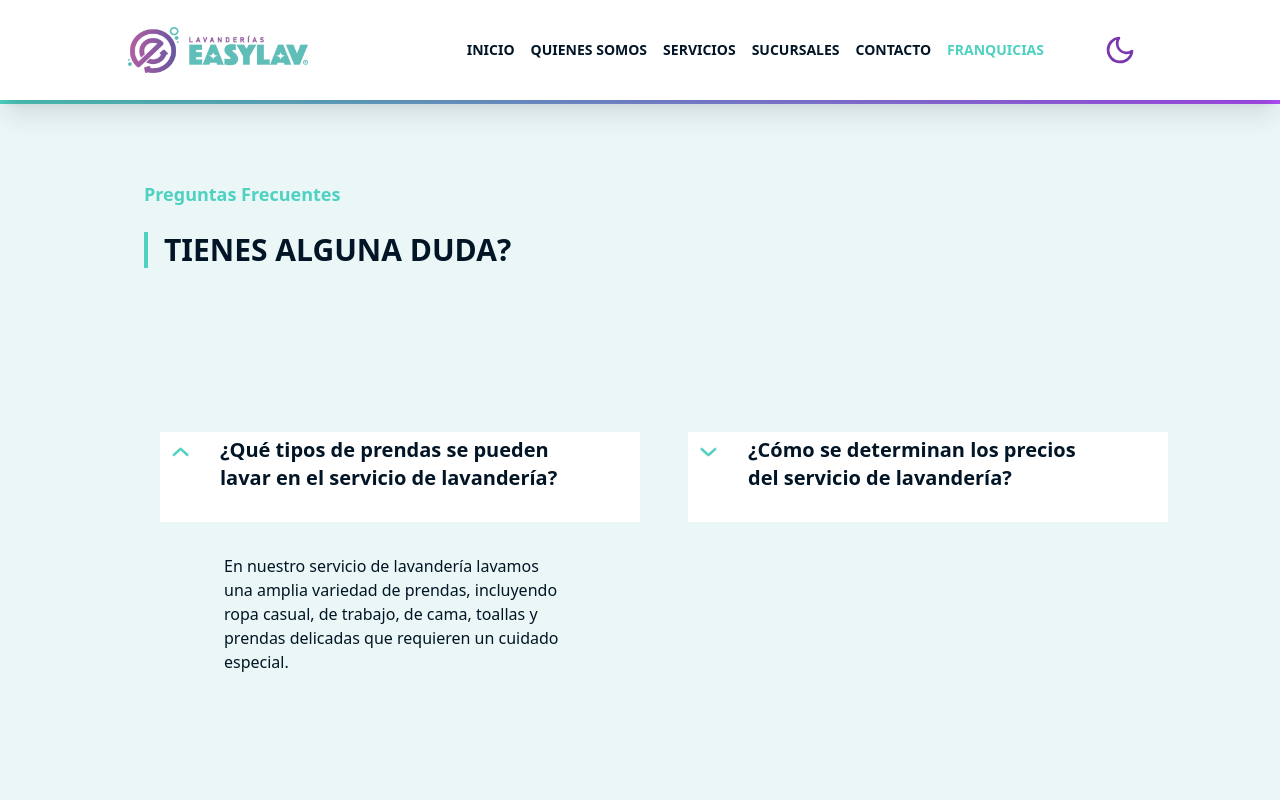
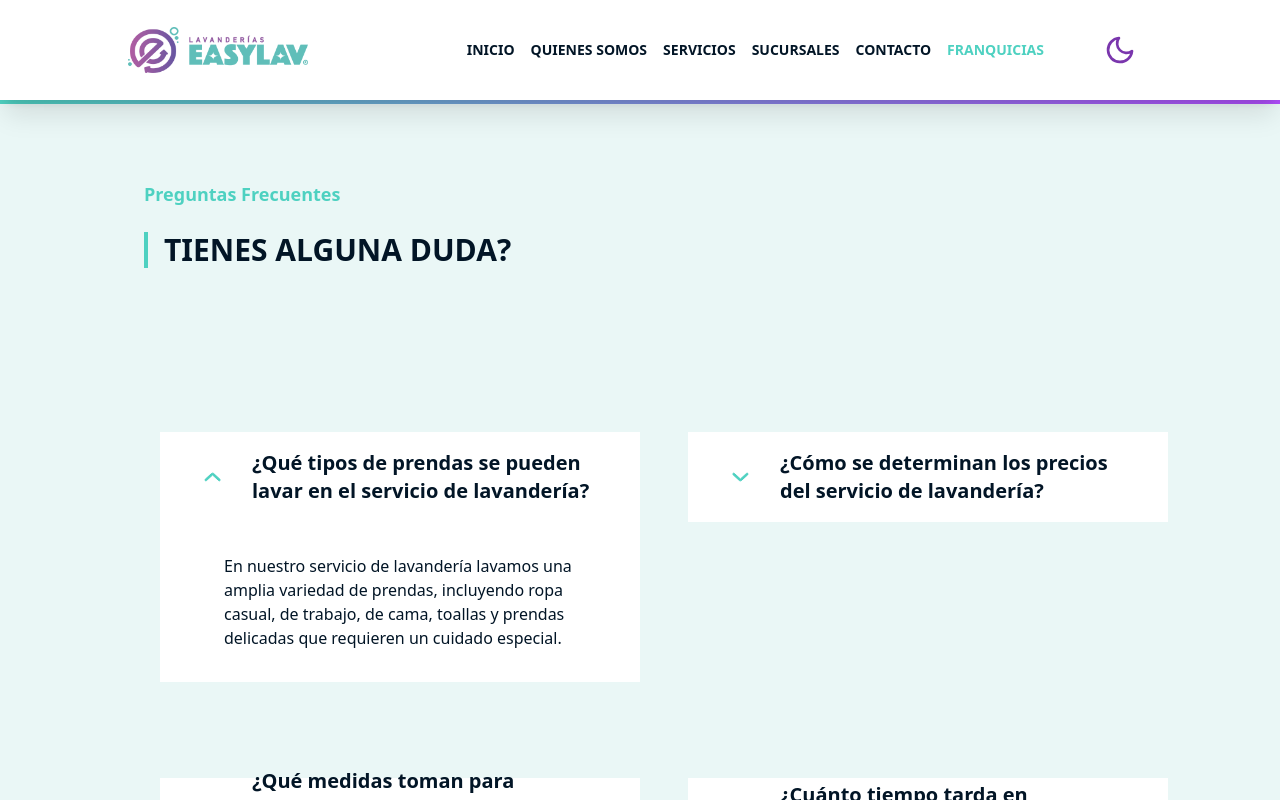
Before and after one commit to dspwebstudiomx/easylav-react, a React (Vite) app: page /preguntas-frecuentes in a window 1280 px wide. Both pictures are taken after a click on the button 400 px from the left and 477 px from the top of the page. Shown: the top 800 px of the page. Built offline with nearby package versions, Linux system fonts and the light colour scheme.

Commit message:
"Refactor Accordion component: extracted styles into a separate object, updated class names and added variables for width and height"

```diff
--- a/src/components/accordion/Accordion.jsx
+++ b/src/components/accordion/Accordion.jsx
@@ -18,13 +18,19 @@ const Accordion = ({ description, title }) => {
     event.preventDefault();
     setActive(!active);
   };
+
+  const styles = {
+    width: 'w-[260px] xl:w-[480px] ',
+    height: 'h-[180px] sm:h-[90px] '
+  }
+
   return (
     <div className="w-full rounded-lg p-4 sm:p-8">
       <button
-        className={`w-[260px] h-[180px] sm:h-[90px] xl:w-[480px] flex text-left first-line:items-center justify-center first-line:justify-center bg-light text-dark`}
+        className={`flex text-left justify-center items-center bg-light text-dark ${styles.width} ${styles.height} p-8`}
         onClick={() => handleToggle()}
       >
-        <div className="mr-5 flex h-10 w-full max-w-[40px] items-center justify-center rounded-lg text-primary">
+        <div className={`mr-5 flex h-10 w-full max-w-[40px] items-center justify-center rounded-lg text-primary ${styles.height}`}>
           <svg
             className={`fill-primary stroke-primary duration-200 ease-in-out ${active ? "rotate-180" : ""
               }`}
@@ -40,15 +46,15 @@ const Accordion = ({ description, title }) => {
             />
           </svg>
         </div>
-        <div className="w-full pr-4 xl:pr-16">
-          <h4 className="mt-1 text-lg xl:text-xl font-semibold text-dark dark:text-white 2xl:h-[10px]">
+        <div className="w-full pr-4">
+          <h4 className="text-lg xl:text-xl font-semibold text-dark dark:text-white">
             {title}
           </h4>
         </div>
       </button>
 
       <div
-        className={`pl-16 duration-200 w-full 2xl:w-full ease-in-out ${active ? "block" : "hidden"
+        className={`${styles.width} pl-16 duration-200 w-full ease-in-out bg-light text-dark ${active ? "block" : "hidden"
           }`}
       >
         <p className={`${GENERAL_UI.PARAGRAPH} py-8  dark:text-dark-6 w-full pr-8`}>
```
